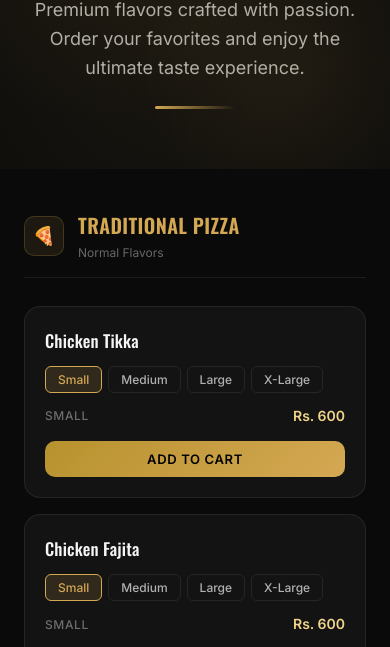
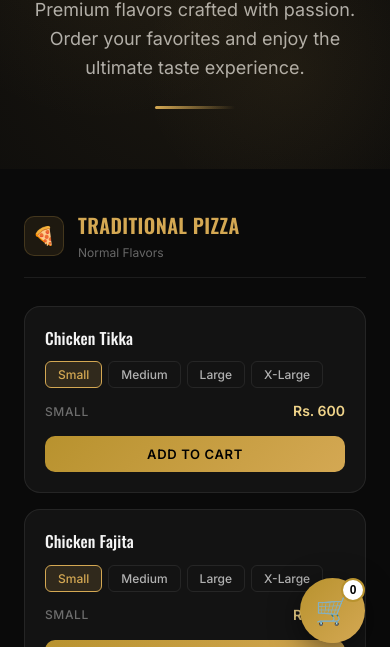
Before and after one commit to makkijan1234-prog/DEMO-3C-PIZZA-, a plain HTML site: page order.html in a window 390 px wide. Shown: the part 176-823 px from the top of the page. Drawn offline with nearby package versions, Linux system fonts and the light colour scheme.

Commit message:
Update order.html

```diff
--- a/order.html
+++ b/order.html
@@ -81,8 +81,15 @@ opacity:0;transition:opacity .35s}
 .card:hover{border-color:rgba(212,168,83,0.2);
 background:rgba(255,255,255,0.06);transform:translateY(-2px)}
 .card:hover::before{opacity:1}
-.card-name{font-family:'Oswald',sans-serif;font-size:17px;font-weight:500;
-margin-bottom:12px;color:var(--text);letter-spacing:0.01em}
+.card-name{
+  font-family:'Oswald',sans-serif;
+  font-size:16px; /* Reduced slightly from 17px */
+  font-weight:500;
+  margin-bottom:12px;
+  color:var(--text);
+  letter-spacing:0.01em;
+  line-height: 1.4; /* Adds space between lines for long deal names */
+}
 .card-prices{display:flex;flex-direction:column;gap:6px;margin-bottom:14px}
 .price-row{display:flex;align-items:center;justify-content:space-between;gap:8px}
 .price-size{font-size:12px;color:var(--text3);font-weight:500;text-transform:uppercase;
@@ -237,10 +244,50 @@ padding:16px 24px;flex-direction:column;gap:12px}
 font-weight:500;padding:8px 0;transition:color .3s}
 .mobile-nav a:hover{color:var(--gold)}
 .mobile-nav .cart-btn{width:100%;justify-content:center}
+.mobile-cart-float {
+  display: none; /* Hidden on computers */
+  position: fixed;
+  bottom: 25px;
+  right: 25px;
+  width: 65px;
+  height: 65px;
+  background: linear-gradient(135deg, #b8922e, #d4a853);
+  border: none;
+  border-radius: 50%;
+  box-shadow: 0 8px 30px rgba(0,0,0,0.5);
+  z-index: 2000;
+  cursor: pointer;
+  font-size: 28px;
+  align-items: center;
+  justify-content: center;
+  color: #000;
+}
+
+/* Only show it when the screen is small (phones) */
+@media (max-width: 768px) {
+  .mobile-cart-float {
+    display: flex;
+  }
+}
+
+/* The small white number on the button */
+.mobile-cart-float .cart-badge {
+  position: absolute;
+  top: 0;
+  right: 0;
+  background: #fff;
+  color: #000;
+  width: 24px;
+  height: 24px;
+  font-size: 12px;
+  border: 2px solid #b8922e;
+}
+
+
+
 </style>
 </head>
 <body>
-
 <header class="header">
 <div class="header-inner">
 <a href="#" class="logo">
@@ -347,6 +394,10 @@ font-weight:500;padding:8px 0;transition:color .3s}
 <p>© 2025 <span>3C Pizza Time</span> — All rights reserved</p>
 </footer>
 
+<button class="mobile-cart-float" onclick="toggleCart()">
+  🛒
+  <span class="cart-badge" id="cartBadgeFloat"></span>
+</button>
 <script>
 var menuData = [
   {
@@ -363,6 +414,29 @@ var menuData = [
       {name:'Hot & Spicy',prices:[600,1000,1400,2100]},
       {name:'Cheese Lover',prices:[550,900,1300,1900]},
       {name:'Veggie Lover',prices:[550,900,1300,1900]}
+    ]
+  },
+  {
+    id:'deals', title:'Exclusive Deals', icon:'🎁',
+    subtitle:'Value Bundles & Combos',
+    items:[
+      {name:'Deal 1: 1 Zinger + 1 Fries + 1 Limca', price:600},
+      {name:'Deal 2: 1 Zinger + 1 Large Shawarma + 2 Limca', price:600},
+      {name:'Deal 3: 1 Small Pizza + 5 Hot Wings + 2 Limca', price:950},
+      {name:'Deal 4: 2 Zinger Burgers + 1 Fries + 2 Limca', price:1000},
+      {name:'Deal 5: 2 Zinger Burgers + 5 Hot Wings + 1 Fries + 2 Limca', price:1300},
+      {name:'Deal 6: 1 Medium Pizza + 1 Fries + 1 Ltr Drink', price:1350},
+      {name:'Deal 7: 1 Small Pizza + 1 Medium Pizza + 1 Ltr Drink', price:1700},
+      {name:'Deal 8: 1 Large Pizza + 5 Hot Wings + 1 Ltr Drink', price:1800},
+      {name:'Deal Zinger: 5 Zinger Burgers + 1.5 Ltr Drink', price:1800},
+      {name:'Deal 9: 1 Large Pizza + 1 Medium Pizza + 1.5 Ltr Drink', price:2500},
+      {name:'Deal 10: 2 Large Pizza + 1.5 Ltr Drink', price:2800},
+      {name:'Deal 11: 3 Zinger Burgers + 1 Ltr Drink', price:1150},
+      {name:'Deal 12: 4 Zinger Burgers + 1 Ltr Drink', price:1500},
+      {name:'Deal 13: 1 Small + 1 Medium + 1 Large Pizza + 1.5 Ltr Drink', price:3100},
+      {name:'Deal 14: 3 Large Pizza + 2.25 Ltr Drink', price:4250},
+      {name:'Deal 15: 2 Medium Pizza + 1 Zinger Burger + 1.5 Ltr Drink', price:2400},
+      {name:'Deal 16: 2 XL Pizza + 10 Hot Wings + (2) 1.5 Ltr Drinks', price:5000}
     ]
   },
   {
@@ -560,12 +634,23 @@ function flashBtn(uid){
   }, 1200);
 }
 
-function addToCart(item, price){
-  cart.push({name:item, price:price});
+function addToCart(itemName, price) {
+  // This looks through your cart to see if the item is already there
+  var existingItem = cart.find(function(item) {
+    return item.name === itemName;
+  });
+
+  if (existingItem) {
+    // If it's already in the cart, just add 1 to the quantity
+    existingItem.qty += 1;
+  } else {
+    // If it's a new item, add it with a quantity (qty) of 1
+    cart.push({ name: itemName, price: price, qty: 1 });
+  }
+
   updateCart();
-  showToast(item+' added to cart');
+  showToast(itemName + ' added to cart');
 }
-
 function removeItem(index){
   cart.splice(index, 1);
   updateCart();
@@ -576,25 +661,39 @@ function updateCart(){
   var badgeM = document.getElementById('cartBadgeMobile');
   var body = document.getElementById('cartBody');
   var totalEl = document.getElementById('cartTotal');
-  badge.textContent = cart.length;
-  if(badgeM) badgeM.textContent = cart.length;
+
+  // Calculate total items (sum of all quantities)
+  var totalItems = 0;
+  cart.forEach(function(item) { totalItems += item.qty; });
+
+  badge.textContent = totalItems;
+if(document.getElementById('cartBadgeFloat')) document.getElementById('cartBadgeFloat').textContent = totalItems;
+
+
+  if(badgeM) badgeM.textContent = totalItems;
+
   if(cart.length === 0){
     body.innerHTML = '<div class="cart-empty"><div class="cart-empty-icon">🛒</div><p>Your cart is empty</p></div>';
     totalEl.textContent = 'Rs. 0';
     return;
   }
+
   var html = '';
-  var total = 0;
+  var grandTotal = 0;
+
   cart.forEach(function(c, i){
-    total += c.price;
+    var itemTotal = c.price * c.qty; // Multiply price by how many they ordered
+    grandTotal += itemTotal;
+
     html += '<div class="cart-item">';
     html += '<div class="cart-item-info"><div class="cart-item-name">'+c.name+'</div>';
-    html += '<div class="cart-item-size">Qty: 1</div></div>';
-    html += '<div class="cart-item-price">Rs. '+c.price+'</div>';
+    html += '<div class="cart-item-size">Qty: '+c.qty+' x Rs. '+c.price+'</div></div>';
+    html += '<div class="cart-item-price">Rs. '+itemTotal+'</div>';
     html += '<button class="cart-item-remove" onclick="removeItem('+i+')">✕</button></div>';
   });
+
   body.innerHTML = html;
-  totalEl.textContent = 'Rs. '+total;
+  totalEl.textContent = 'Rs. ' + grandTotal;
 }
 
 function toggleCart(){
@@ -643,7 +742,8 @@ function placeOrder(){
   if(!address){document.getElementById('addressError').classList.add('show');valid=false;}
   if(!valid) return;
   var total = 0;
-  cart.forEach(function(c){total += c.price;});
+  cart.forEach(function(c){ total += (c.price * c.qty); }); // Calculate the final total
+
   var msg = '🍕 *3C PIZZA TIME - NEW ORDER*\n';
   msg += '━━━━━━━━━━━━━━━━━━━\n\n';
   msg += '👤 *Customer Details:*\n';
@@ -652,9 +752,12 @@ function placeOrder(){
   msg += '📍 Address: '+address+'\n\n';
   msg += '🛒 *Order Items:*\n';
   msg += '───────────────────\n';
+
   cart.forEach(function(c, i){
-    msg += (i+1)+'. '+c.name+' — Rs. '+c.price+'\n';
+    var itemTotal = c.price * c.qty;
+    msg += (i+1) + '. ' + c.name + ' [x' + c.qty + '] — Rs. ' + itemTotal + '\n';
   });
+
   msg += '───────────────────\n';
   msg += '💰 *Total: Rs. '+total+'*\n\n';
   msg += 'Thank you for ordering! 🙏';
```
